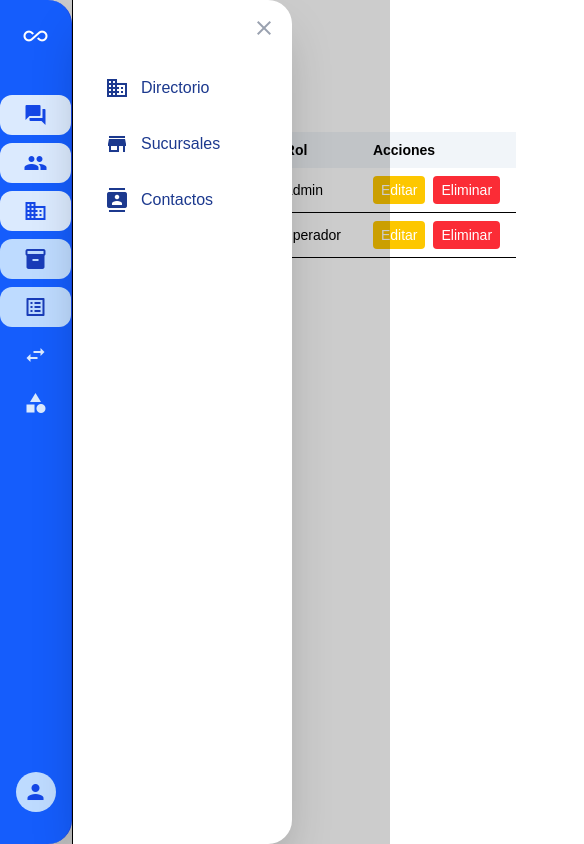
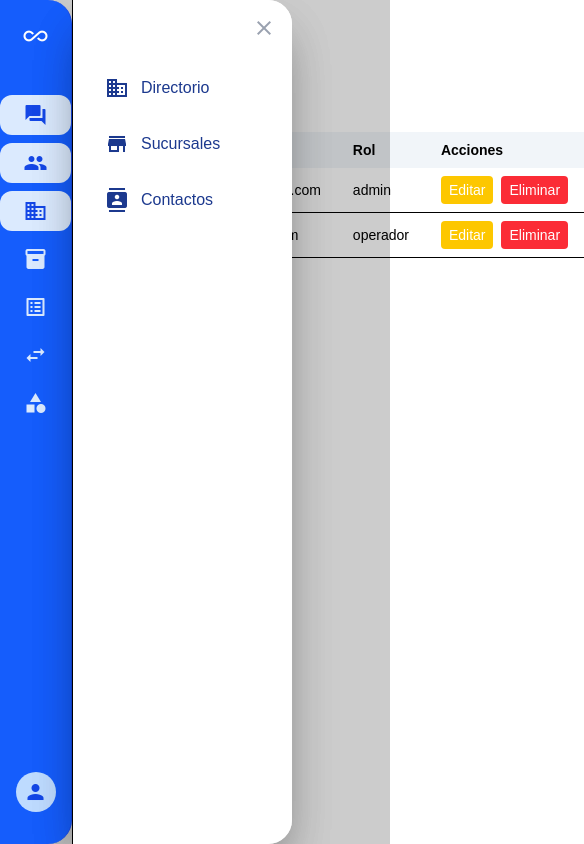
Before and after one commit to SebastianYauri/Streamax, a Next.js app: page /admin/usuarios in a window 390 px wide. Both pictures are taken after a click on the button "business". Shown: the whole page, 584 px wide, since content can reach past the window. Built offline with nearby package versions, Linux system fonts and the light colour scheme.

Commit message:
feat: enhance MobileTabBar accessibility and adjust layout for dropdown menus

```diff
--- a/src/app/(main)/layout.jsx
+++ b/src/app/(main)/layout.jsx
@@ -8,7 +8,7 @@ export default function MainLayout({ children }) {
       <div className="hidden md:fixed md:inset-y-0 md:left md:block md:w-64 md:z-20">
         <Navbar />
       </div>
-      <main className="flex-1 p-1 md:p-4 bg-white transition-all duration-300 md:pl-64">
+      <main className="flex-1 p-1 md:p-4 bg-white transition-all duration-300 md:pl-64 pl-[72px] md:pl-64">
         <div className="w-full max-w-5xl mx-auto">{children}</div>
       </main>
       {/* Navbar móvil solo en mobile */}
--- a/src/components/layout/MobileTabBar.jsx
+++ b/src/components/layout/MobileTabBar.jsx
@@ -49,11 +49,34 @@ export default function MobileTabBar() {
               {item.children ? (
                 <>
                   <button
-                    className={`flex flex-col items-center w-full py-2 rounded-xl transition-colors focus:outline-none ${openDropdown === item.label ? "bg-blue-100 text-blue-700" : pathname.startsWith(item.href || "") ? "bg-blue-200 text-blue-800" : "text-blue-100 hover:bg-blue-500/40"}`}
+                    className={`flex flex-col items-center w-full py-2 rounded-xl transition-colors focus:outline-none ${openDropdown === item.label ? "bg-blue-100 text-blue-700" : "text-blue-100 hover:bg-blue-500/40"}`}
                     onClick={() => setOpenDropdown(openDropdown === item.label ? null : item.label)}
+                    aria-pressed={openDropdown === item.label}
+                    tabIndex={0}
                   >
                     <span className="material-icons text-2xl">{item.icon}</span>
                   </button>
+                  {/* For accessibility, ensure only one dropdown is open at a time */}
+                  {openDropdown === item.label && (
+                    <div className="fixed top-0 left-[72px] h-full w-[220px] bg-white rounded-r-3xl shadow-2xl border-l z-50 flex flex-col py-8 px-4 animate-fadeIn">
+                      <button className="absolute top-4 right-4 text-gray-400 hover:text-blue-600" onClick={() => setOpenDropdown(null)}>
+                        <span className="material-icons">close</span>
+                      </button>
+                      <div className="flex flex-col gap-2 mt-8">
+                        {item.children.map((child) => (
+                          <Link
+                            key={child.href}
+                            href={child.href}
+                            className={`flex items-center gap-3 px-4 py-3 rounded-xl text-base font-medium transition-colors ${pathname.startsWith(child.href) ? "bg-blue-100 text-blue-700" : "text-blue-900 hover:bg-blue-50"}`}
+                            onClick={() => setOpenDropdown(null)}
+                          >
+                            <span className="material-icons text-xl">{child.icon}</span>
+                            {child.label}
+                          </Link>
+                        ))}
+                      </div>
+                    </div>
+                  )}
                   {openDropdown === item.label && (
                     <div className="fixed top-0 left-[72px] h-full w-[220px] bg-white rounded-r-3xl shadow-2xl border-l z-50 flex flex-col py-8 px-4 animate-fadeIn">
                       <button className="absolute top-4 right-4 text-gray-400 hover:text-blue-600" onClick={() => setOpenDropdown(null)}>
```
